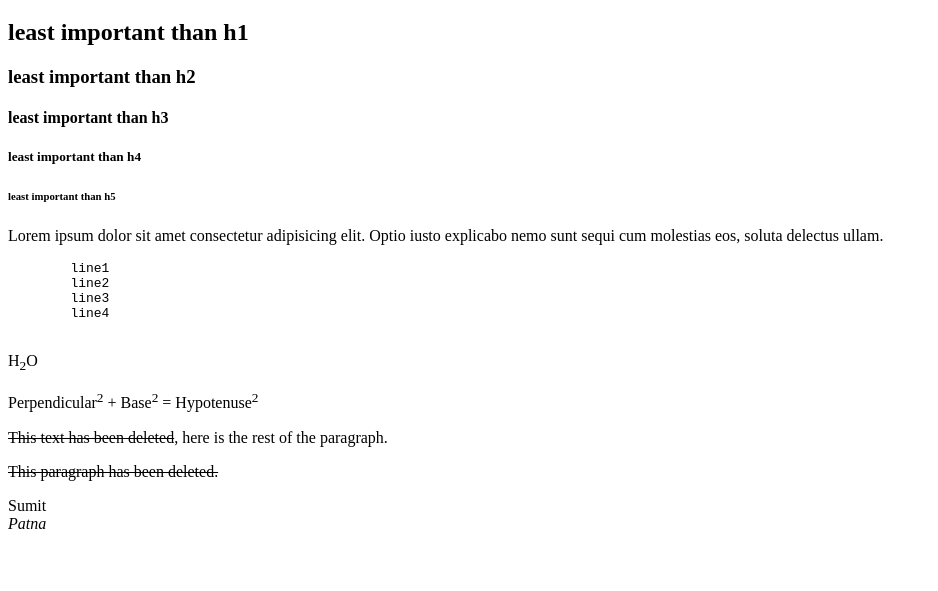
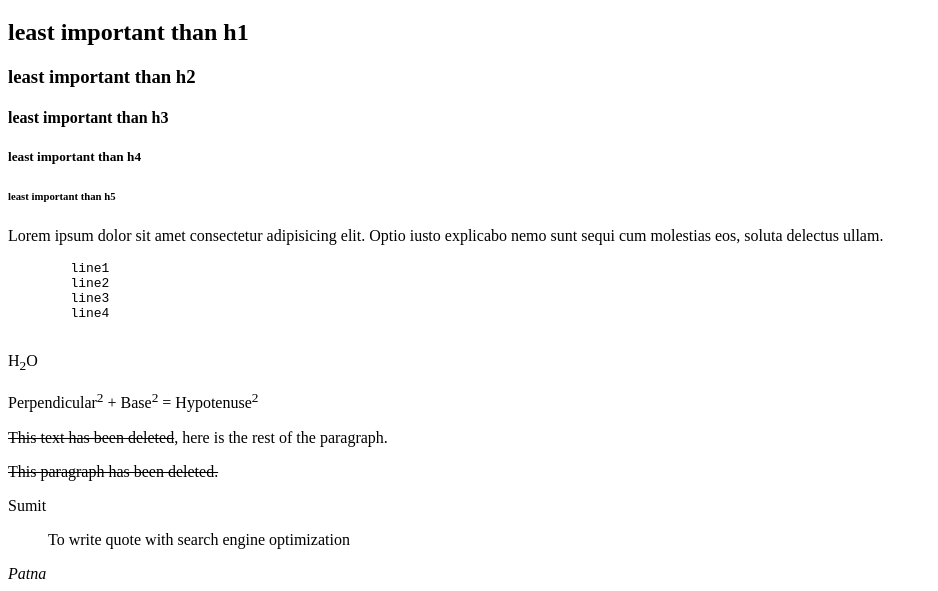
Before and after one commit to Sumit021995/html-start, a plain HTML site: page index.html in a window 1280 px wide. Shown: the part 219-810 px from the top of the page, without its empty margins (0-938 px from the left). Drawn offline with Linux system fonts and the light colour scheme.

Commit message:
file updated

```diff
--- a/index.html
+++ b/index.html
@@ -37,6 +37,7 @@
     <a target="_blank" href="https://google.com"></a>
     <!-- bidirectional tag to specify direction from left to right or right to left-->
     <bdo dir="ltr">Sumit</bdo>
+    <blockquote>To write quote with search engine optimization</blockquote>
     <address>Patna</address>
     </footer>
 
```
